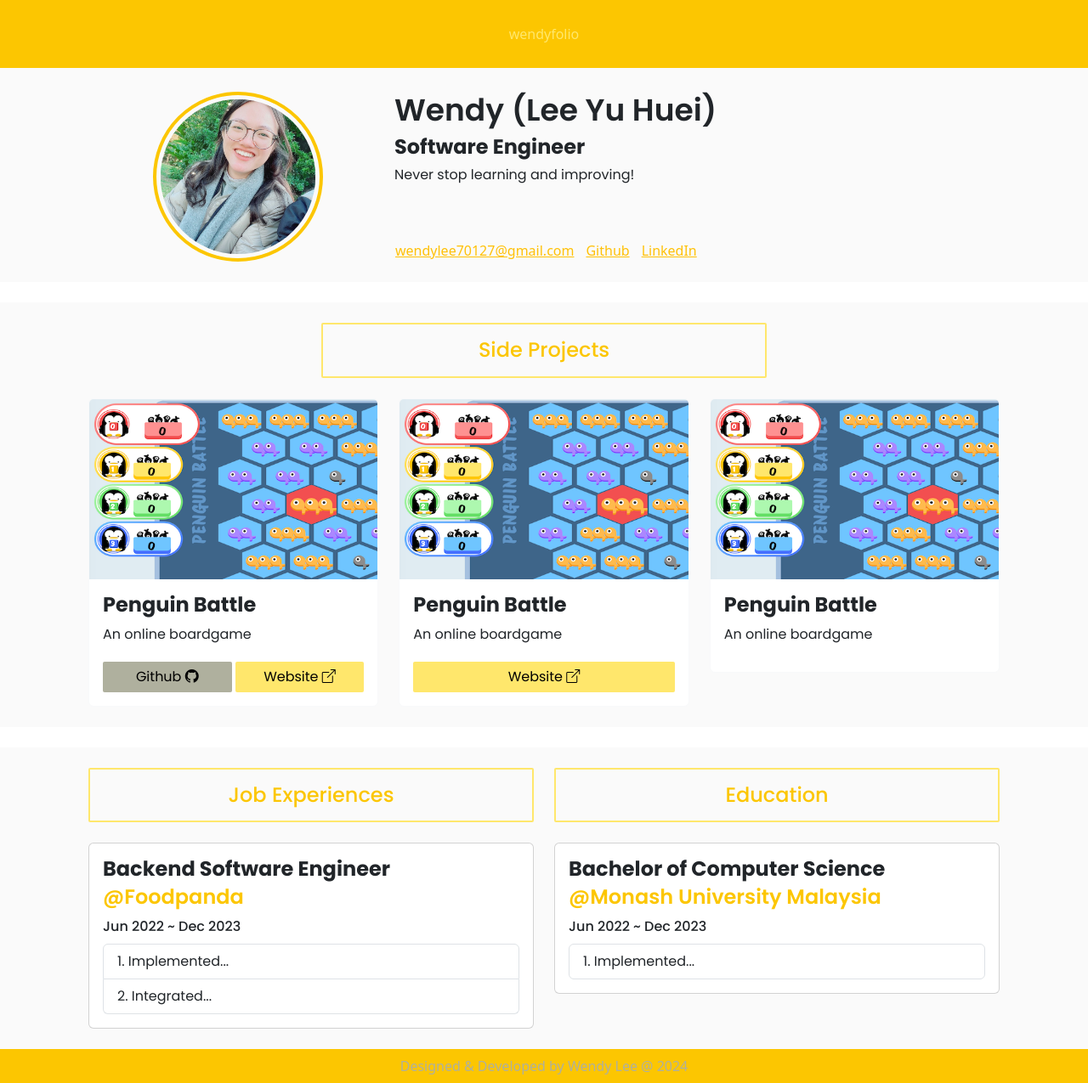
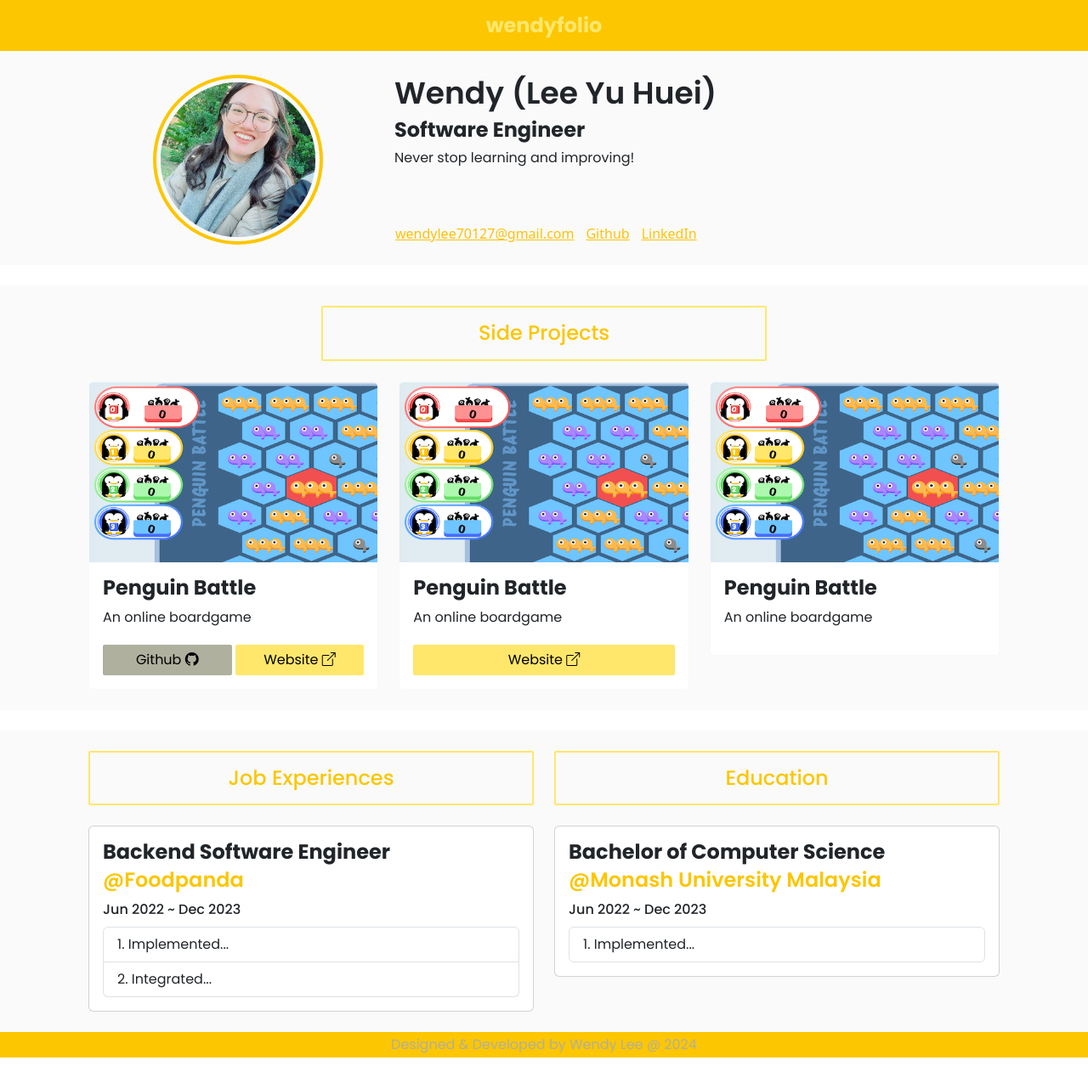
Before and after one commit to yuhueilee/wendyfolio, a React (Create React App) app: page / in a window 1280 px wide. Shown: the whole page at 85% size. After the commit the page ends 1245 px from the top, so only its background shows below. Built offline with nearby package versions, Linux system fonts and the light colour scheme.

Commit message:
Decrease the height, add text styles

```diff
--- a/src/App.scss
+++ b/src/App.scss
@@ -6,12 +6,12 @@
 }
 
 .topNav {
-    @include size(100%, 80px);
+    @include size(100%, 60px);
     color: $colorYellowSecondary;
 }
 
 .copyRight {
-    @include size(100%, 40px);
+    @include size(100%, 30px);
     color: $colorYellowTertiary;
 }
 
--- a/src/App.tsx
+++ b/src/App.tsx
@@ -10,15 +10,17 @@ function App() {
     return (
         <div>
             <div className="topNav d-flex justify-content-center align-items-center">
-                wendyfolio
+                <h3 className="fb-24 m-0">wendyfolio</h3>
             </div>
             <Introduction />
             <div className="divider"></div>
             <Project />
             <div className="divider"></div>
             <Experience />
-            <div className="copyRight d-flex justify-content-center align-items-center">
-                Designed & Developed by Wendy Lee @ 2024
+            <div className="copyRight fb-24 d-flex justify-content-center align-items-center">
+                <h4 className="fr-16 m-0">
+                    Designed & Developed by Wendy Lee @ 2024
+                </h4>
             </div>
         </div>
     );
```
